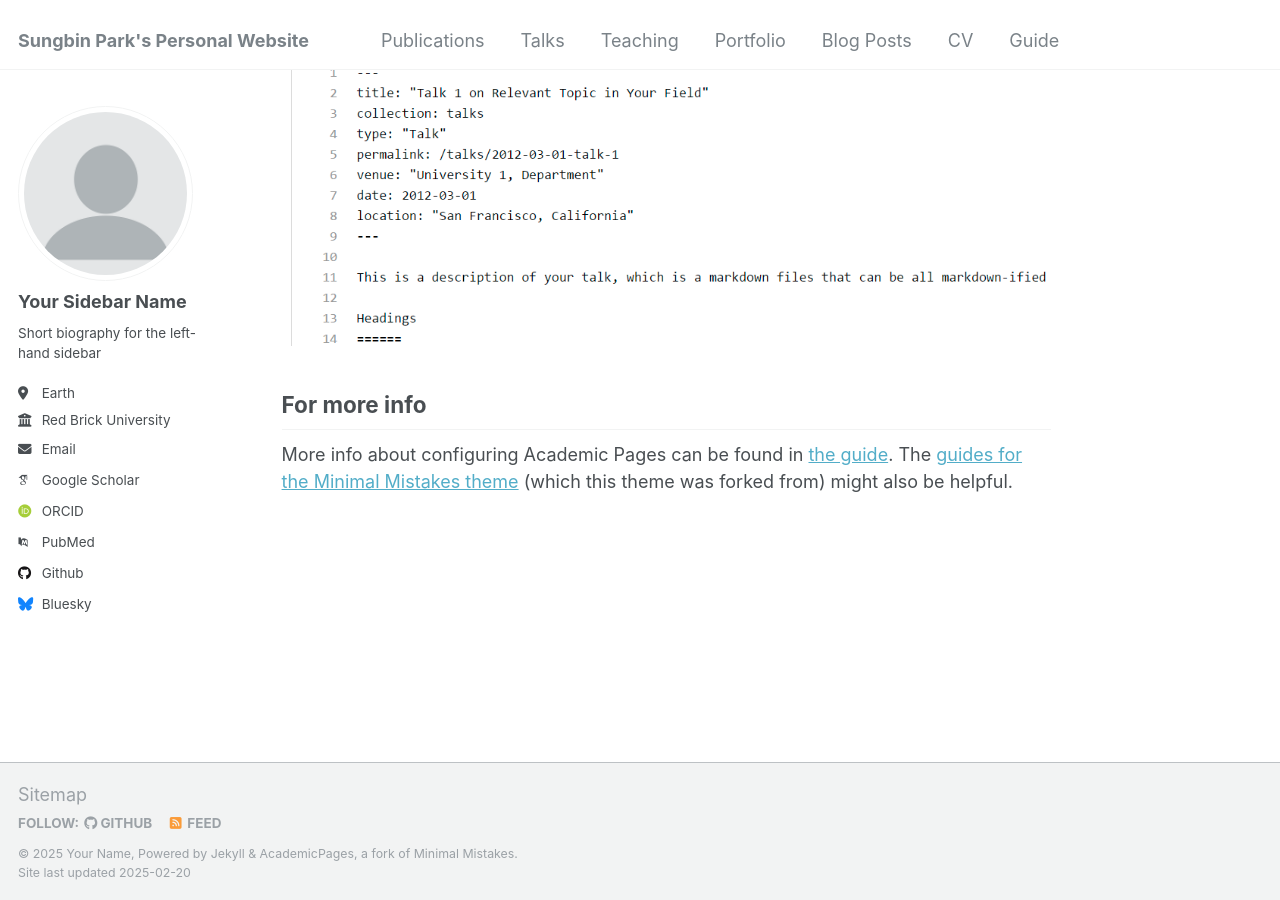
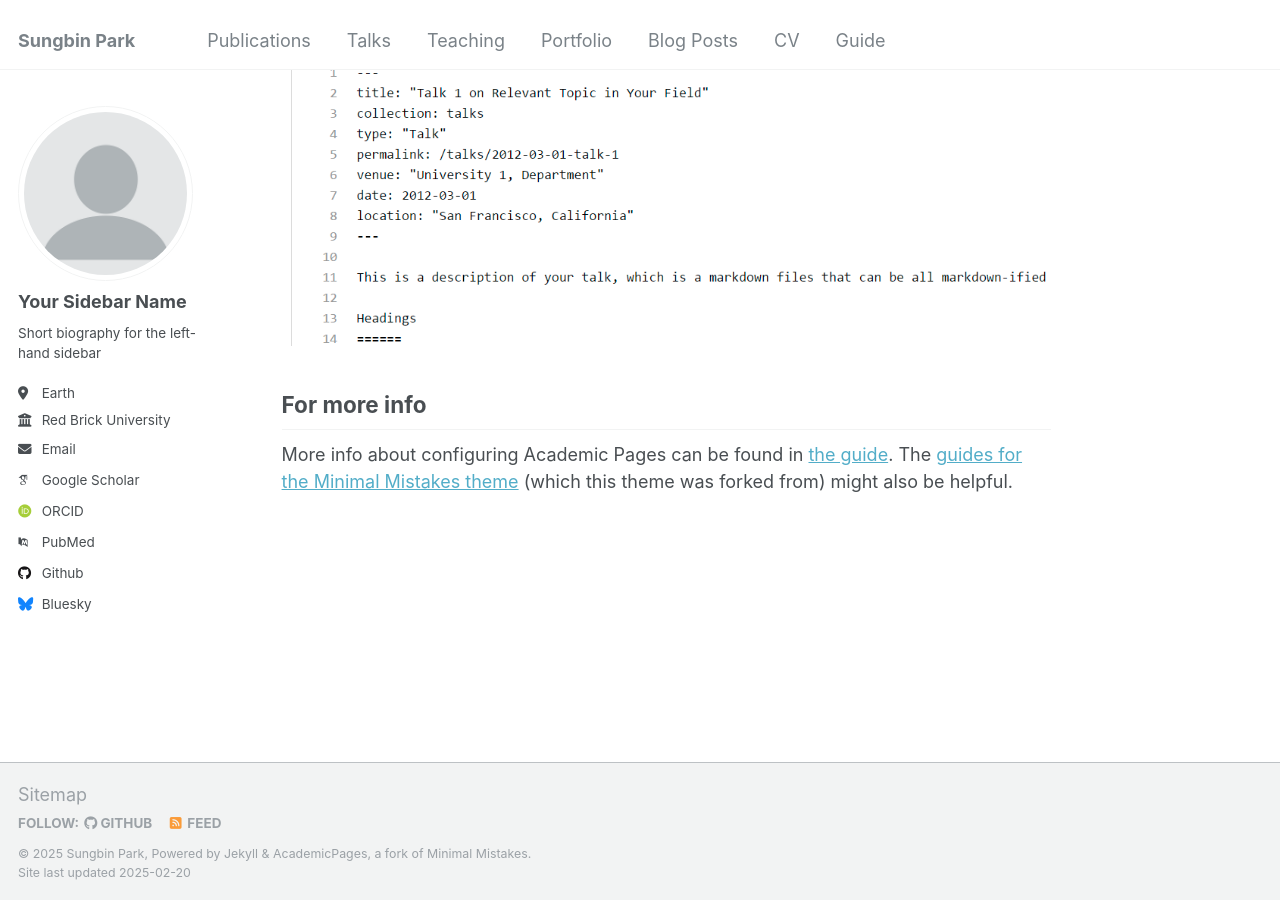
Before and after one commit to sungbinnpark/sungbinnpark.github.io, a Jekyll site: the page built from _pages/about.md, in a window 1280 px wide and 900 px high, scrolled down 2643 px. Built offline with Jekyll 4.4.1, drawn with Linux system fonts in a browser that asks for light colours; some web fonts are replaced.

Commit message:
Update _config.yml

```diff
--- a/_config.yml
+++ b/_config.yml
@@ -8,9 +8,9 @@
 
 # Basic Site Settings
 locale                   : "en-US"
-title                    : "Sungbin Park's Personal Website"
+title                    : "Sungbin Park"
 title_separator          : "-"
-name                     : &name "Your Name"
+name                     : &name "Sungbin Park"
 description              : &description "personal description"
 url                      : https://academicpages.github.io # the base hostname & protocol for your site e.g. "https://mmistakes.github.io"
 baseurl                  : "" # the subpath of your site, e.g. "/blog"
```
